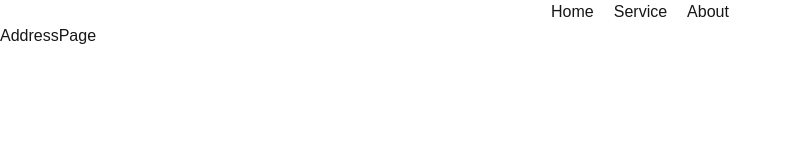
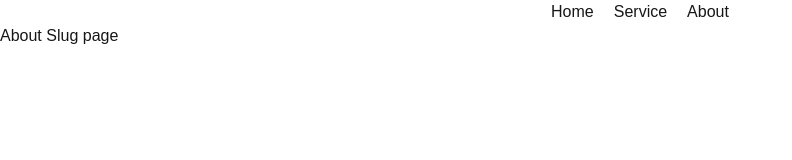
Before and after one commit to Shazzad501/try-next-js, a Next.js app: page /about/address in a window 1280 px wide. Shown: the top 160 px of the page, without its empty margins (0-792 px from the left). Built offline with nearby package versions, Linux system fonts and the light colour scheme.

Commit message:
next js dynamic route slug implement

```diff
--- /dev/null
+++ b/src/app/about/[...slugs]/page.jsx
@@ -0,0 +1,12 @@
+import React from 'react';
+
+const AboutSlugPage = ({params}) => {
+  const p = params;
+  return (
+    <div>
+      <h2>About Slug page</h2>
+    </div>
+  );
+};
+
+export default AboutSlugPage;
--- a/src/app/about/address/page.jsx
+++ /dev/null
@@ -1,11 +0,0 @@
-import React from 'react';
-
-const AddressPage = () => {
-  return (
-    <div>
-      <h2>AddressPage</h2>
-    </div>
-  );
-};
-
-export default AddressPage;
```
